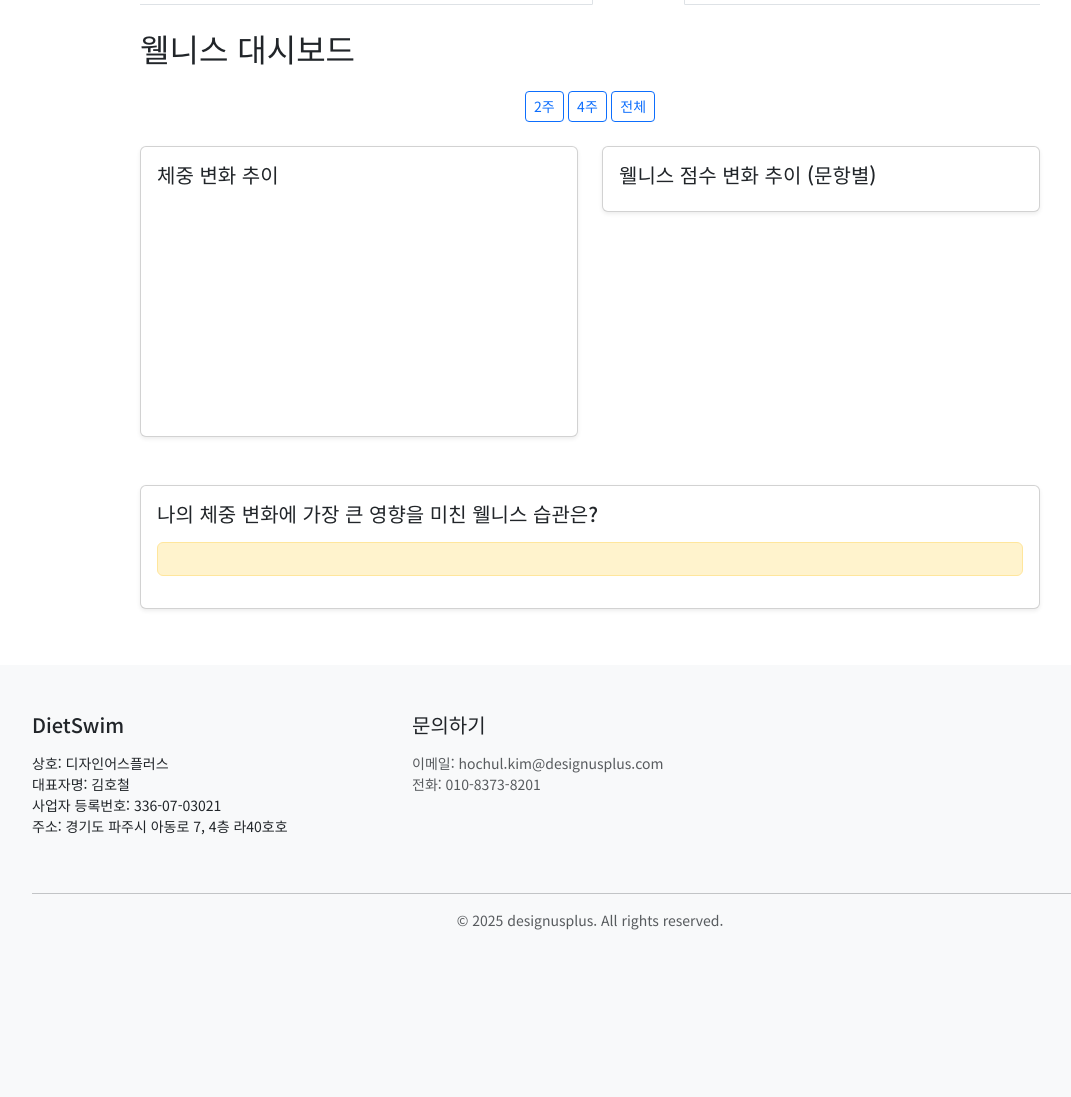
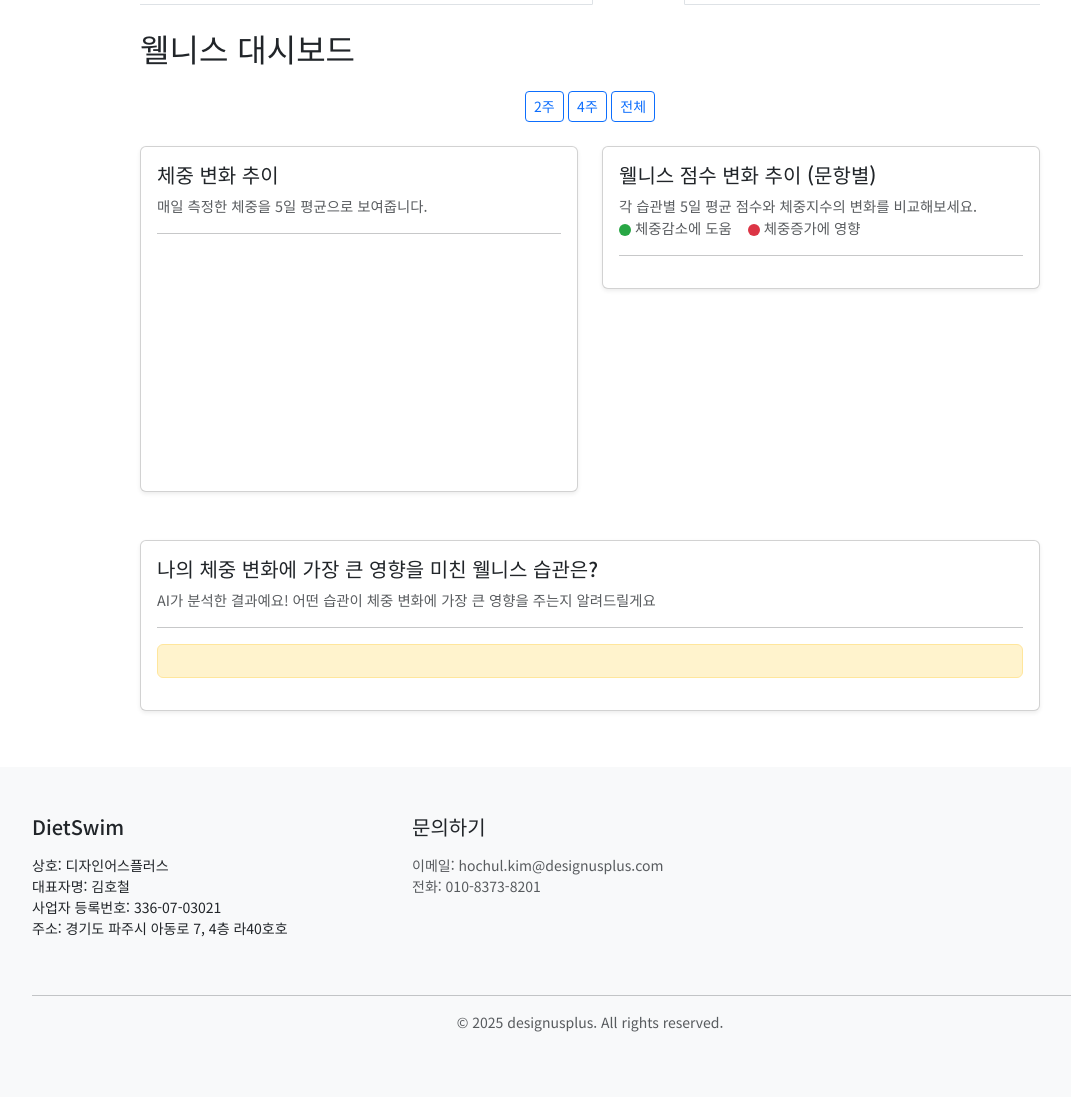
Before and after one commit to ohho-developer/diet_swim_page, a Django app: template wellness_checkin/templates/wellness_checkin/wellness_dashboard.html in a window 1280 px wide. Shown: the part 173-1270 px from the top of the page, without its empty margins (50-1121 px from the left). Before the commit the page ends 1103 px from the top, so only its background shows below. Run offline with Django 5.2, Linux system fonts and the light colour scheme; the template is opened without the code that fills it, so the values that code supplies are empty; a map, chart or similar area stays blank.

Commit message:
dashboard visualizing

```diff
--- a/wellness_checkin/templates/wellness_checkin/wellness_dashboard.html
+++ b/wellness_checkin/templates/wellness_checkin/wellness_dashboard.html
@@ -24,7 +24,9 @@
         <div class="col-md-6 mb-4 mb-md-0">
             <div class="card shadow-sm">
                 <div class="card-body">
-                    <h5 class="card-title">체중 변화 추이</h5>
+                    <h5 class="card-title mb-2">체중 변화 추이</h5>
+                    <div class="text-muted mb-2" style="font-size: 0.9em;">매일 측정한 체중을 5일 평균으로 보여줍니다.</div>
+                    <hr class="my-3">
                     <canvas id="weightChart" height="220"></canvas>
                 </div>
             </div>
@@ -32,11 +34,20 @@
         <div class="col-md-6">
             <div class="card shadow-sm">
                 <div class="card-body">
-                    <h5 class="card-title">웰니스 점수 변화 추이 (문항별)</h5>
+                    <h5 class="card-title mb-2">웰니스 점수 변화 추이 (문항별)</h5>
+                    <div class="text-muted mb-2" style="font-size: 0.9em;">
+                        각 습관별 5일 평균 점수와 체중지수의 변화를 비교해보세요.<br>
+                        <span style="display:inline-block; width:12px; height:12px; border-radius:50%; background-color:#28a745; margin-right:4px; vertical-align:middle;"></span>체중감소에 도움
+                        <span style="display:inline-block; width:12px; height:12px; border-radius:50%; background-color:#dc3545; margin:0 4px 0 12px; vertical-align:middle;"></span>체중증가에 영향
+                    </div>
+                    <hr class="my-3">
                     <div id="wellness-question-charts" style="max-height:600px; overflow-y:auto;">
                         {% for q in wellness_questions_chart_data %}
                         <div class="mb-4">
-                            <div style="font-size:1em; font-weight:bold; margin-bottom:0.3em;">{{ q.question_text }}</div>
+                            <div style="font-size:1em; font-weight:bold; margin-bottom:0.3em;">
+                                <span style="display:inline-block; width:14px; height:14px; border-radius:50%; background-color:{{ q.circle_color }}; margin-right:6px; vertical-align:middle;"></span>
+                                {{ q.question_text }}
+                            </div>
                             <canvas id="wellnessChart_{{ q.question_key }}" height="240"></canvas>
                         </div>
                         {% endfor %}
@@ -47,29 +58,54 @@
     </div>
     <div class="card shadow-sm mb-4">
         <div class="card-body">
-            <h5 class="card-title mb-3">나의 체중 변화에 가장 큰 영향을 미친 웰니스 습관은?</h5>
+            <h5 class="card-title mb-2">나의 체중 변화에 가장 큰 영향을 미친 웰니스 습관은?</h5>
+            <div class="text-muted mb-2" style="font-size: 0.9em;">AI가 분석한 결과예요! 어떤 습관이 체중 변화에 가장 큰 영향을 주는지 알려드릴게요</div>
+            <hr class="my-3">
             {% if ai_insight %}
+                {% if model_confidence %}
+                <div class="alert alert-info mb-3" style="font-size: 0.9em;">
+                    <strong>분석 신뢰도:</strong> {{ model_confidence }}
+                </div>
+                {% endif %}
+                <div class="text-muted mb-2" style="font-size: 0.9em;">
+                    <div class="d-flex align-items-center gap-3">
+                        <div class="d-flex align-items-center gap-1">
+                            <div style="width: 12px; height: 12px; background-color: #28a745; border-radius: 2px;"></div>
+                            <span>체중 감소에 도움되는 습관</span>
+                        </div>
+                        <div class="d-flex align-items-center gap-1">
+                            <div style="width: 12px; height: 12px; background-color: #dc3545; border-radius: 2px;"></div>
+                            <span>체중 증가에 영향을 주는 습관</span>
+                        </div>
+                    </div>
+                </div>
                 <canvas id="insightChart" height="120"></canvas>
                 <div class="row mt-4">
                     <div class="col-md-6">
                         <h6 class="text-success">긍정적 영향 요인</h6>
-                        <div class="d-flex flex-wrap gap-2">
+                        <div class="d-flex flex-wrap gap-2 mb-2">
                         {% for c in ai_insight.positive %}
                             <span class="badge bg-success" style="font-size:1em; padding:0.7em 1.1em;">{{ c.badge }}</span>
                         {% empty %}
                             <span>없음</span>
                         {% endfor %}
                         </div>
+                        {% for c in ai_insight.positive %}
+                        <div class="text-muted mb-1" style="font-size: 0.85em;">• {{ c.action_text }}</div>
+                        {% endfor %}
                     </div>
                     <div class="col-md-6">
                         <h6 class="text-danger">주의해야 할 요인</h6>
-                        <div class="d-flex flex-wrap gap-2">
+                        <div class="d-flex flex-wrap gap-2 mb-2">
                         {% for c in ai_insight.negative %}
                             <span class="badge bg-danger" style="font-size:1em; padding:0.7em 1.1em;">{{ c.badge }}</span>
                         {% empty %}
                             <span>없음</span>
                         {% endfor %}
                         </div>
+                        {% for c in ai_insight.negative %}
+                        <div class="text-muted mb-1" style="font-size: 0.85em;">• {{ c.action_text }}</div>
+                        {% endfor %}
                     </div>
                 </div>
             {% else %}
@@ -89,6 +125,7 @@
 {{ ai_insight_data_positive|json_script:"insight-data-positive" }}
 {{ ai_insight_data_negative|json_script:"insight-data-negative" }}
 {% endif %}
+{{ wellness_questions_chart_data|json_script:"wellness-questions-chart-data" }}
 <script src="https://cdn.jsdelivr.net/npm/chart.js"></script>
 <script>
 {% if not no_data %}
@@ -121,7 +158,7 @@ new Chart(weightCtx, {
     }
 });
 // 웰니스 점수 변화 추이 (문항별)
-const wellnessQuestions = {{ wellness_questions_chart_data|safe }};
+const wellnessQuestions = JSON.parse(document.getElementById('wellness-questions-chart-data').textContent);
 wellnessQuestions.forEach(function(q, idx) {
     const ctx = document.getElementById('wellnessChart_' + q.question_key).getContext('2d');
     new Chart(ctx, {
@@ -130,7 +167,7 @@ wellnessQuestions.forEach(function(q, idx) {
             labels: weightLabels,
             datasets: [
                 {
-                    label: q.badge,
+                    label: q.badge + ' 지수',
                     data: q.scores_smooth,
                     borderColor: 'hsl(' + (60 + idx * 60) + ', 70%, 50%)',
                     backgroundColor: 'rgba(0,0,0,0)',
@@ -139,7 +176,7 @@ wellnessQuestions.forEach(function(q, idx) {
                     yAxisID: 'y',
                 },
                 {
-                    label: '체중(kg)',
+                    label: '체중지수',
                     data: q.weights,
                     borderColor: '#007bff',
                     backgroundColor: 'rgba(0,123,255,0.1)',
@@ -156,7 +193,7 @@ wellnessQuestions.forEach(function(q, idx) {
             scales: {
                 x: { title: { display: true, text: '날짜' } },
                 y: { title: { display: true, text: '점수' }, min: 1, max: 5, position: 'left' },
-                y2: { title: { display: true, text: '체중(kg)' }, position: 'right', grid: { drawOnChartArea: false } }
+                y2: { title: { display: true, text: '체중지수' }, position: 'right', grid: { drawOnChartArea: false } }
             }
         }
     });
```
Also changed, not shown: wellness_checkin/views.py (+55 -9 lines).
